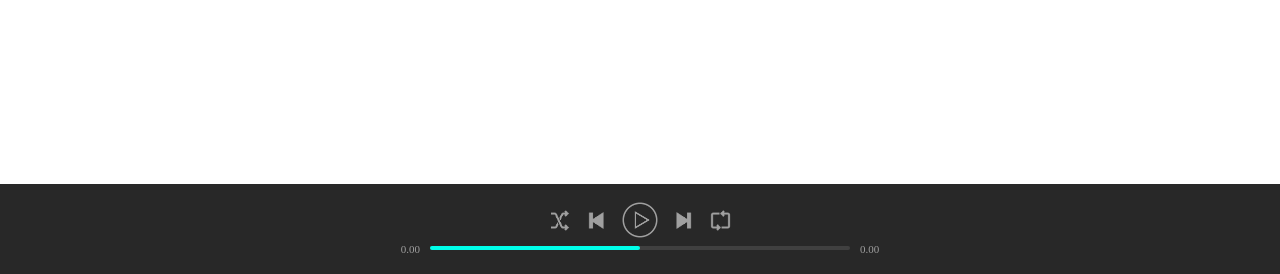
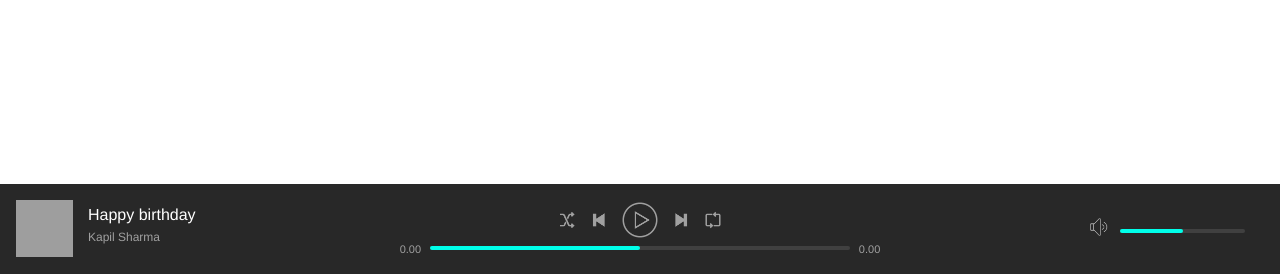
Before and after one commit to kapil-sharma99/Muzipedia, a PHP site: page / in a window 1280 px wide. Shown: the part 526-800 px from the top of the page. Run offline with PHP 8.4, Linux system fonts and the light colour scheme; the visitor is signed in with stand-in values (Sample User, id 1); grey boxes are pictures that could not be loaded.

Commit message:
Footer completed

```diff
--- a/assets/css/style.css
+++ b/assets/css/style.css
@@ -2,6 +2,11 @@ html, body {
 	padding: 0;
 	margin: 0;
 	height: 100%;
+}
+
+* {
+	font-family: "Helvetica Neue", Helvetica, Arial, sans-serif;
+	color: #fff;
 }
 
 #nowPlayingBarContainer {
@@ -27,6 +32,8 @@ html, body {
 #nowPlayingRight {
 	width: 30%;
 	min-width: 180px;
+	position: relative;
+	margin-top: 16px;
 }
 
 #nowPlayingCenter {
@@ -39,6 +46,7 @@ html, body {
 
 #nowPlayingBar .content {
 	width: 100%;
+	height: 57px;
 }
 
 .playerControls .buttons {
@@ -53,8 +61,8 @@ html, body {
 }
 
 .controlButton img {
-	width: 25px;
-	height: 25px;
+	width: 20px;
+	height: 20px;
 }
 
 .controlButton.play img,
@@ -102,3 +110,36 @@ html, body {
 .playbackBar .progressBar {
 	margin-top: 3px;
 }
+
+#nowPlayingLeft .albumArtwork {
+	height: 100%;
+	max-width: 57px;
+	margin-right: 15px;
+	float: left;
+	background-size: cover;
+}
+
+.trackInfo {
+	display: table;
+}
+
+#nowPlayingLeft .trackInfo .trackName {
+	margin: 6px 0 3px 0;
+	display: inline-block;
+	width: 100%;
+}
+
+#nowPlayingLeft .trackInfo .artistName span {
+	font-size: 12px;
+	color: #a0a0a0;
+}
+
+.volumeBar {
+	width: 180px;
+	position: absolute;
+	right: 0;
+}
+
+.volumeBar .progressBar {
+	width: 125px;
+}
--- a/index.php
+++ b/index.php
@@ -23,7 +23,20 @@ if(isset($_SESSION['userLoggedIn'])) {
   <div id="nowPlayingBarContainer">
 		<div id="nowPlayingBar">
 			<div id="nowPlayingLeft">
+				<div class="content">
+					<span class="albumLink">
+						<img class="albumArtwork" src="https://encrypted-tbn0.gstatic.com/images?q=tbn:ANd9GcQwbBFTIlroAhgCsgt3XUJ1pUbH5uqUdvPSgA&usqp=CAU" alt="">
+					</span>
+					<div class="trackInfo">
+						<span class="trackName">
+							<span>Happy birthday</span>
+						</span>
 
+						<span class="artistName">
+							<span>Kapil Sharma</span>
+						</span>
+					</div>
+				</div>
 			</div>
 			<div id="nowPlayingCenter">
 				<div class="content playerControls">
@@ -65,7 +78,16 @@ if(isset($_SESSION['userLoggedIn'])) {
 				</div>
 			</div>
 			<div id="nowPlayingRight">
-
+				<div class="volumeBar">
+					<button class="controlButton volume" title="Volume Button">
+						<img src="assets/images/icons/volume.png" alt="Volume">
+					</button>
+					<div class="progressBar">
+						<div class="progressBarBg">
+							<div class="progress"></div>
+						</div>
+					</div>
+				</div>
 			</div>
 		</div>
 	</div>
```
